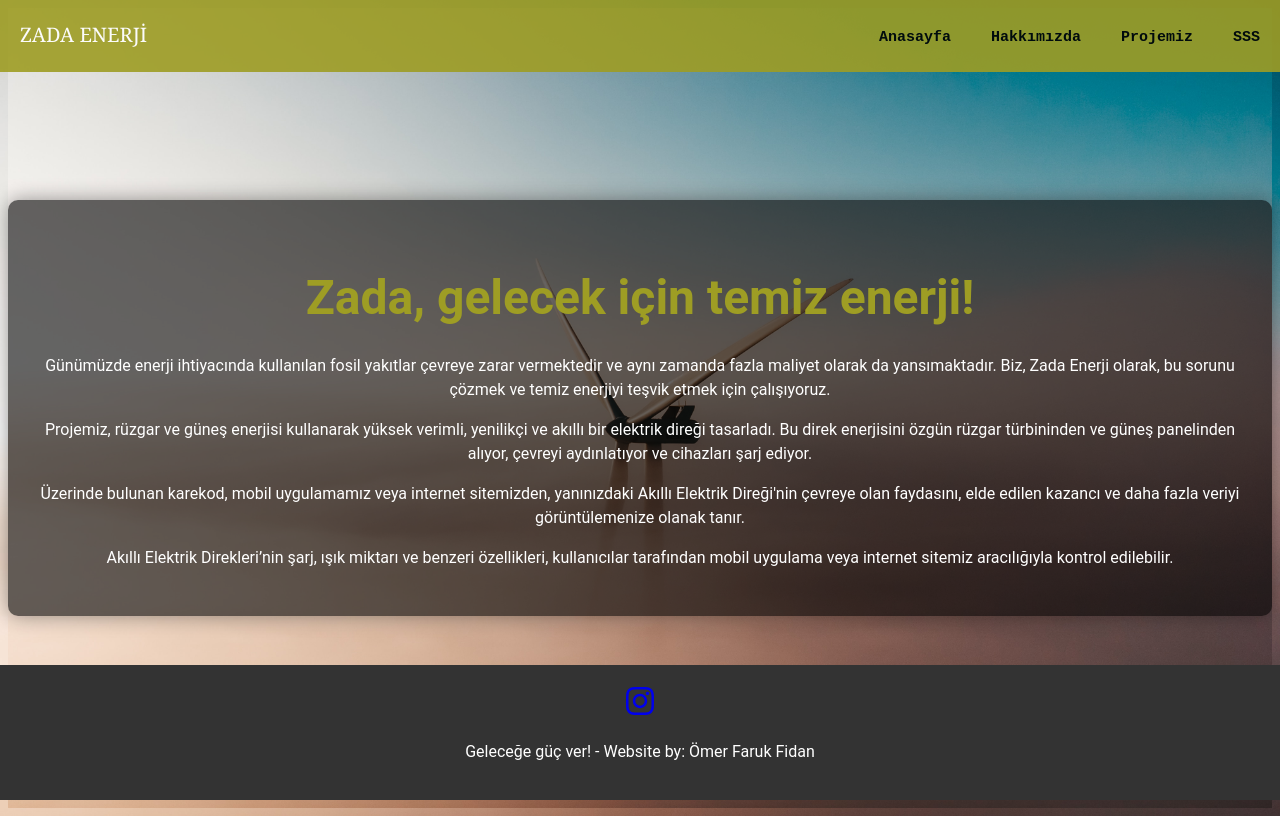
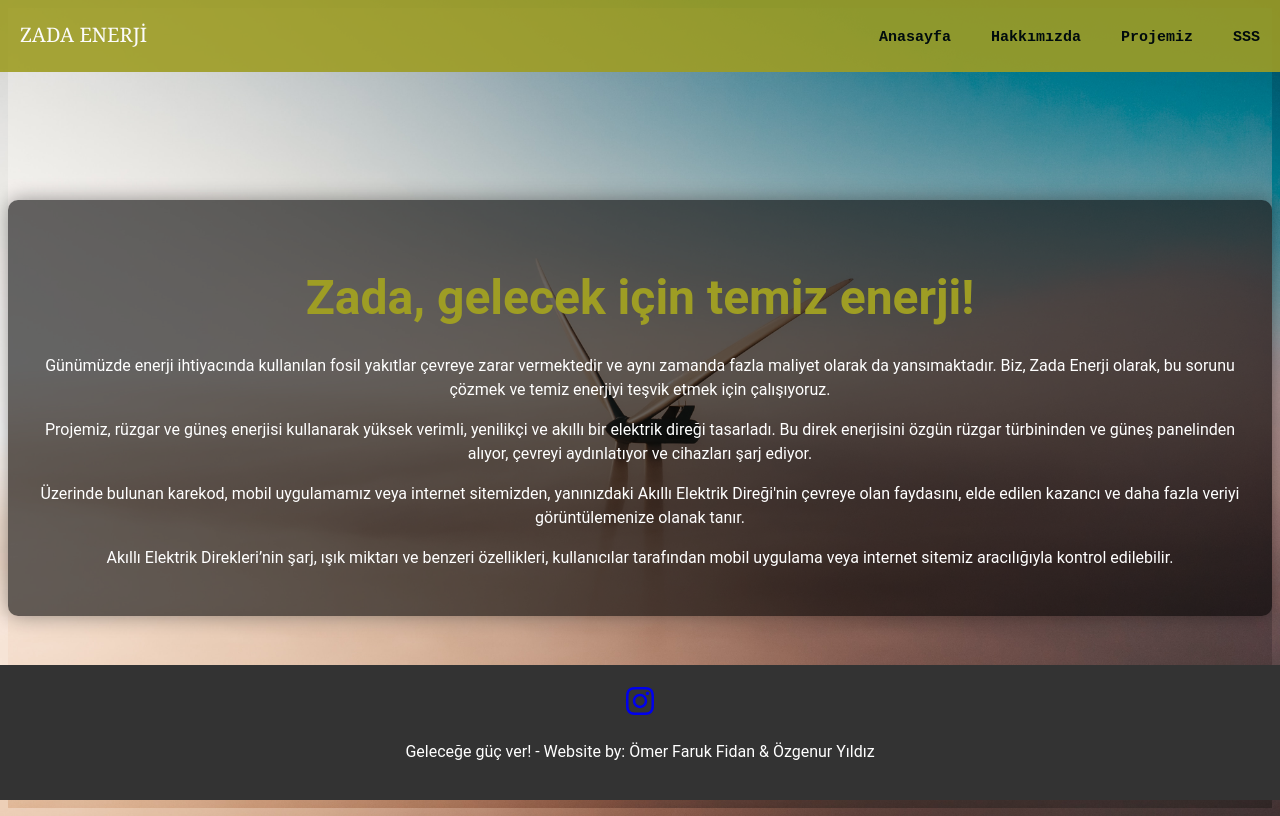
Before and after one commit to omerfarukfidan/zada-app, a Next.js app: page / in a window 1280 px wide. Built offline with nearby package versions, Linux system fonts and the light colour scheme.

Commit message:
Update Footer.js

```diff
--- a/components/Footer.js
+++ b/components/Footer.js
@@ -39,7 +39,7 @@ const Footer = () => {
           </a>
         </div>
         <div>
-          <p>Geleceğe güç ver! - Website by: Ömer Faruk Fidan</p>
+          <p>Geleceğe güç ver! - Website by: Ömer Faruk Fidan & Özgenur Yıldız</p>
         </div>
       </footer>
       <div style={{ marginBottom: "80px" }}>{/* Footer yüksekliği kadar boşluk bırakın */}</div>
```
